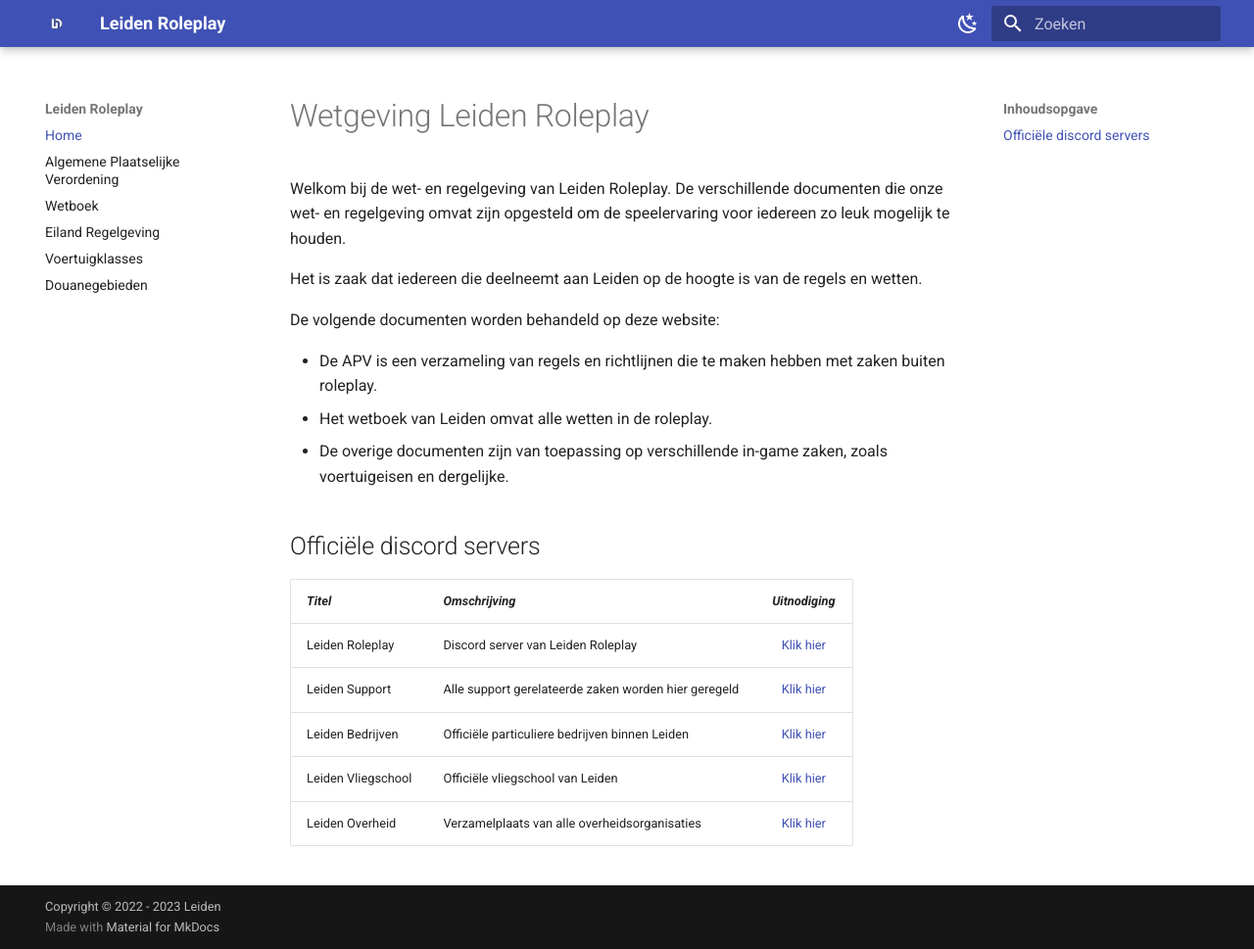
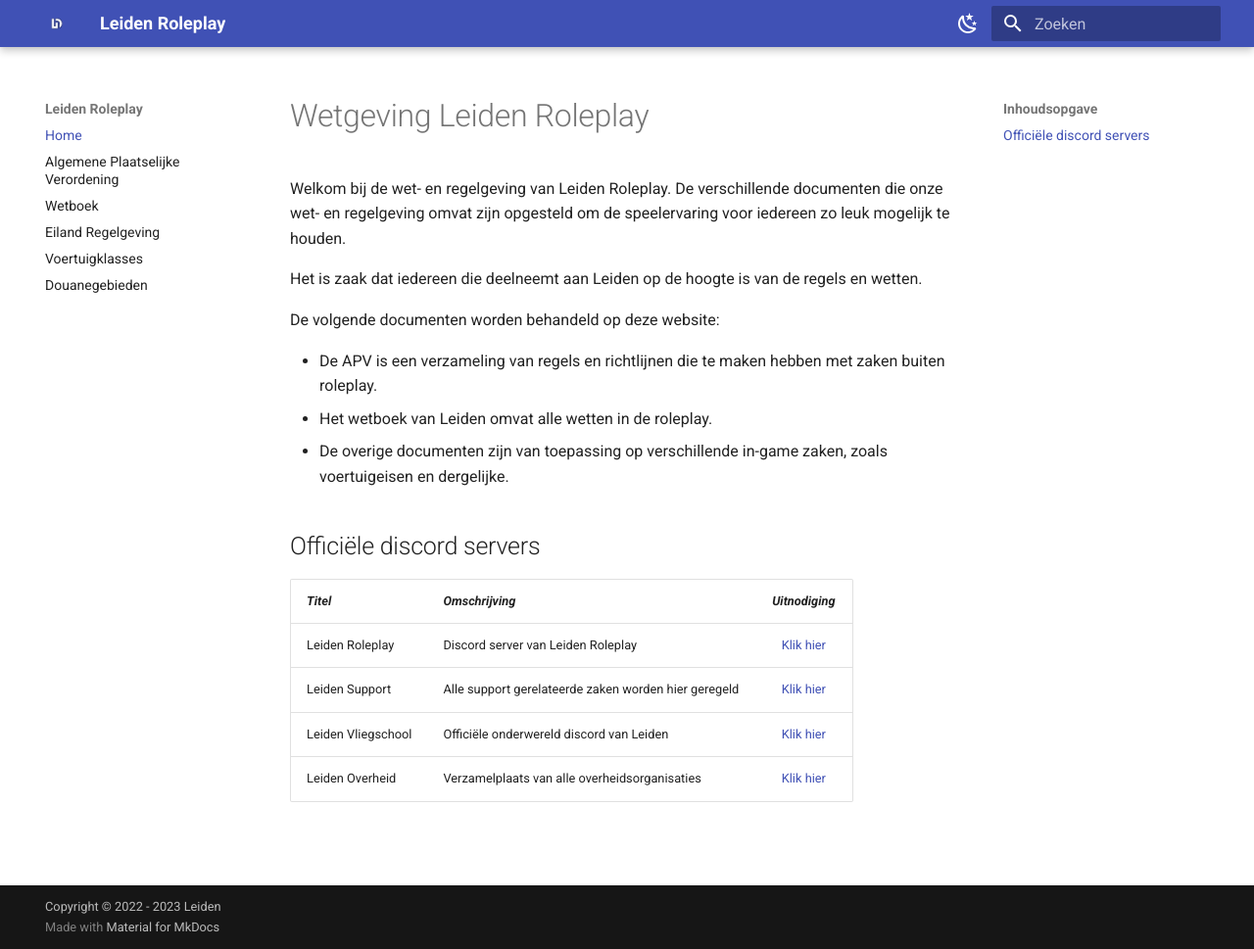
Before and after one commit to Chazzy000/leiden.github.io, an MkDocs documentation site: the page built from docs/index.md, in a window 1280 px wide and 969 px high. Shown: the whole window at 98% size. Built offline with MkDocs 1.6.1 and Material for MkDocs 9.7.7, drawn with Linux system fonts in a browser that asks for light colours; comment, search, counter and statistics services are not loaded.

Commit message:
Paar updates gepushed
haha skibidi

```diff
--- a/docs/index.md
+++ b/docs/index.md
@@ -16,6 +16,5 @@
 |---|---|:---:|
 |Leiden Roleplay| Discord server van Leiden Roleplay | [Klik hier](https://discord.gg/leidenrp) |
 |Leiden Support| Alle support gerelateerde zaken worden hier geregeld | [Klik hier](https://discord.gg/Jg24D3GdHr) |
-|Leiden Bedrijven| Officiële particuliere bedrijven binnen Leiden | [Klik hier](https://discord.gg/ddtsmy9amq) |
-|Leiden Vliegschool| Officiële vliegschool van Leiden | [Klik hier](https://discord.gg/7AnPp5ayY3) |
-|Leiden Overheid| Verzamelplaats van alle overheidsorganisaties | [Klik hier](https://discord.gg/FTZv2yMWE5) |
+|Leiden Vliegschool| Officiële onderwereld discord van Leiden | [Klik hier](https://discord.gg/egp4KVsqWr) |
+|Leiden Overheid| Verzamelplaats van alle overheidsorganisaties | [Klik hier](https://discord.gg/vvBSruG6Zm) |
```
Also changed, not shown: docs/douanegebieden.md (+1 -1 lines), docs/img/douanegebied.png (renamed from docs/img/douanegebied.webp).
